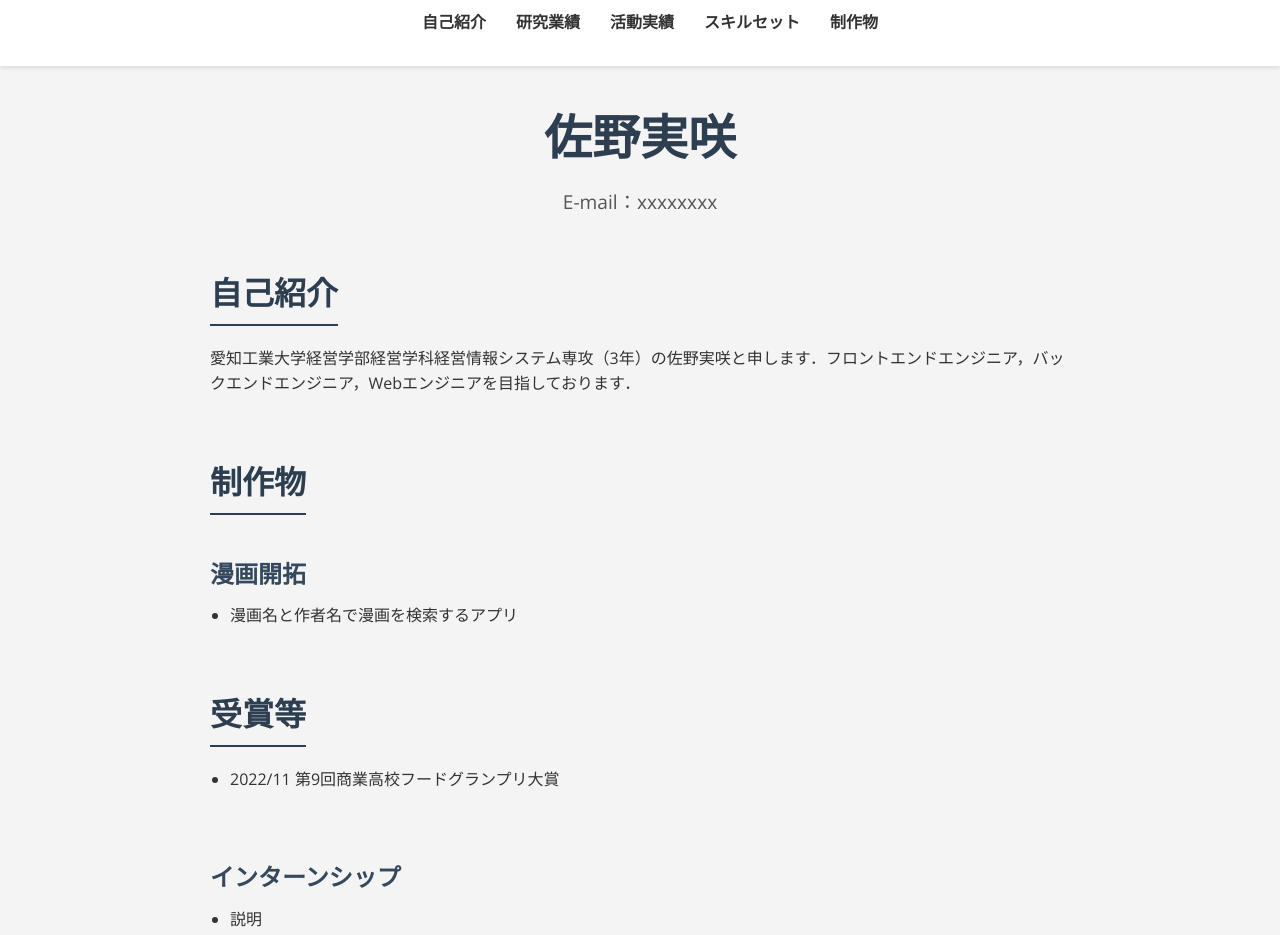
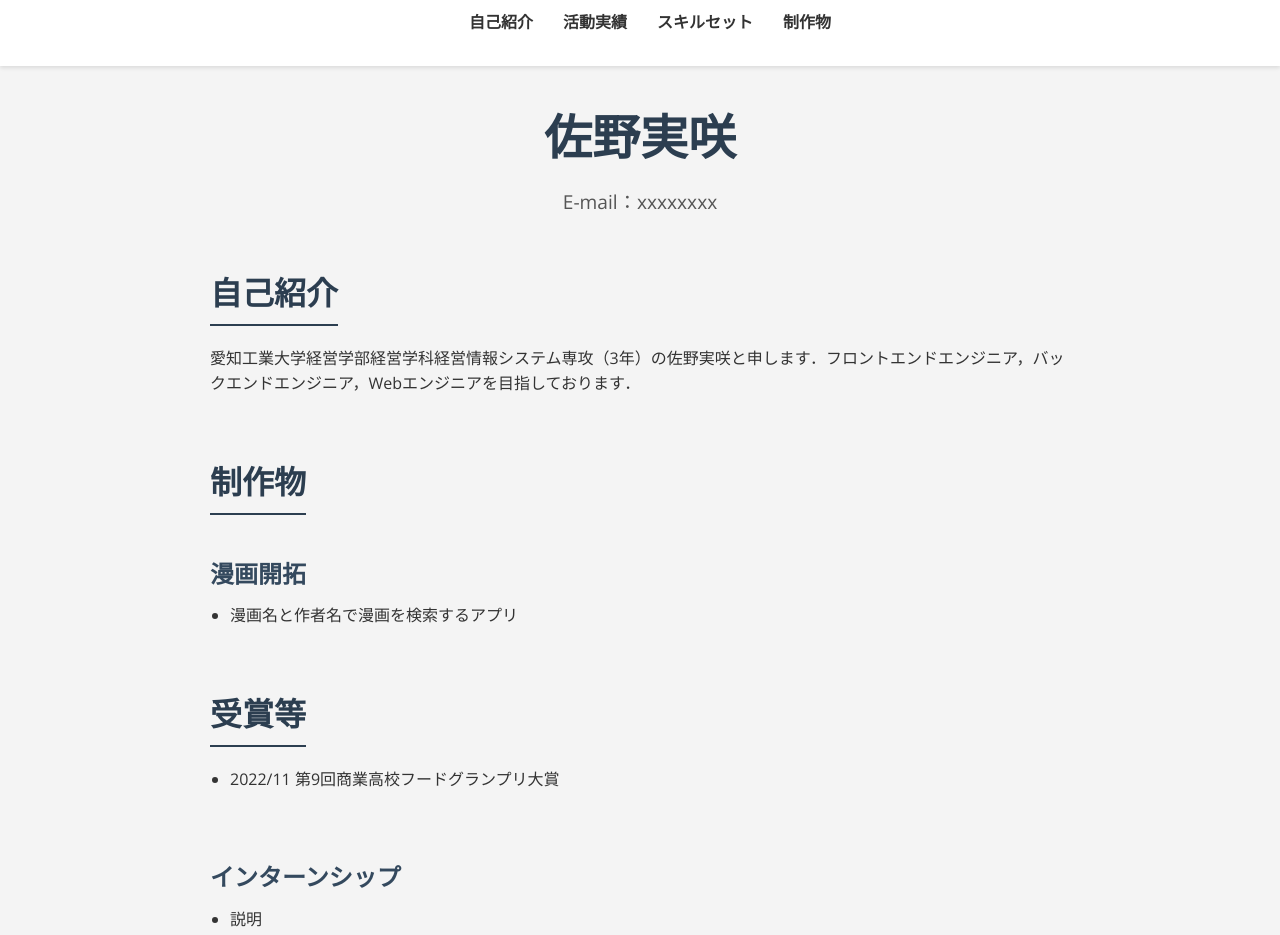
Before and after one commit to t23036/t23036.github.io, a plain HTML site: page index.html in a window 1280 px wide. Shown: the top 935 px of the page. Drawn offline with nearby package versions, Linux system fonts and the light colour scheme.

Commit message:
Update index.html

```diff
--- a/index.html
+++ b/index.html
@@ -140,7 +140,6 @@
   <nav>
     <ul>
       <li><a href="#about">自己紹介</a></li>
-      <li><a href="#research">研究業績</a></li>
       <li><a href="#activities">活動実績</a></li>
       <li><a href="#skills">スキルセット</a></li>
       <li><a href="#works">制作物</a></li>
```
